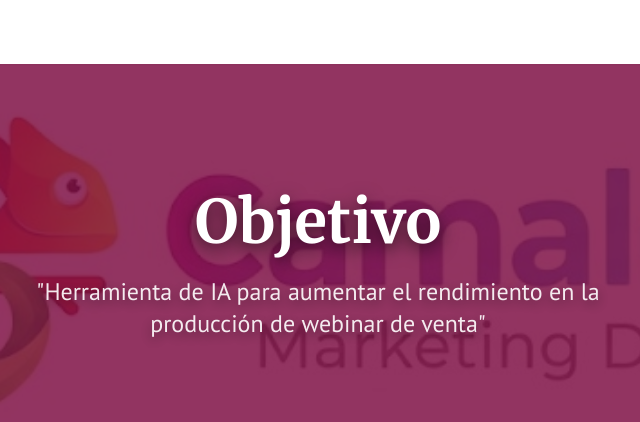
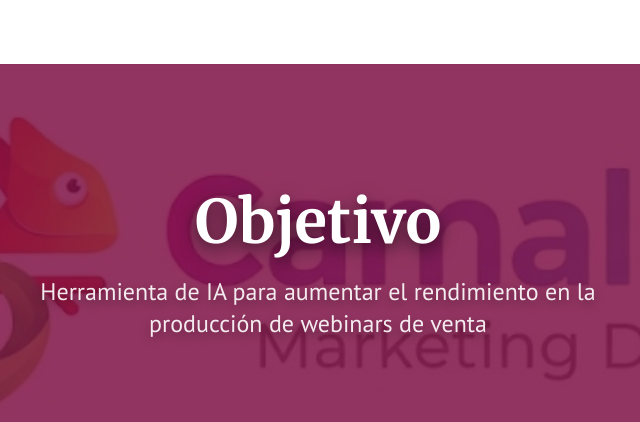
Before and after one commit to aenoc77/bildy-AE, a plain HTML site: page index.html in a window 1280 px wide. Shown: the top 422 px of the page, 322-962 px from the left. Drawn offline with nearby package versions, Linux system fonts and the light colour scheme.

Commit message:
Update index.html

```diff
--- a/index.html
+++ b/index.html
@@ -65,11 +65,10 @@
   position: absolute;
   inset: 0;
   background-color: rgba(127,17,70,0.85) !important; /* magenta #7f1146 con opacidad 0.85 */
-  z-index: 0 !important;
+  z-index: 0;
 }
 .hero-bg .hero-content {
   position: relative;
-  z-index: 9999 !important;
 }
 
         /* contenido del héroe por encima del overlay */
@@ -131,7 +130,7 @@
                 Objetivo
             </h1>
             <p class="text-xl md:text-2xl font-light opacity-90 mx-auto max-w-2xl leading-relaxed">
-                "Herramienta de IA para aumentar el rendimiento en la producción de webinar de venta"
+                Herramienta de IA para aumentar el rendimiento en la producción de webinars de venta
             </p>
         </div>
     </section>
```
